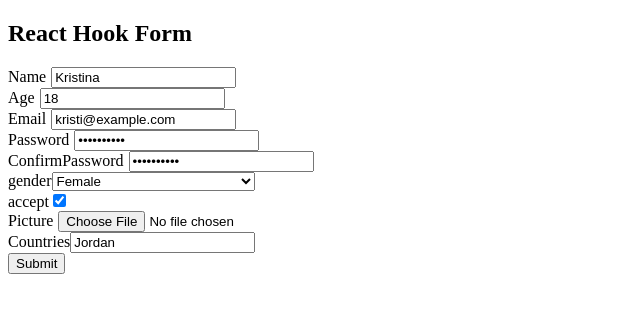
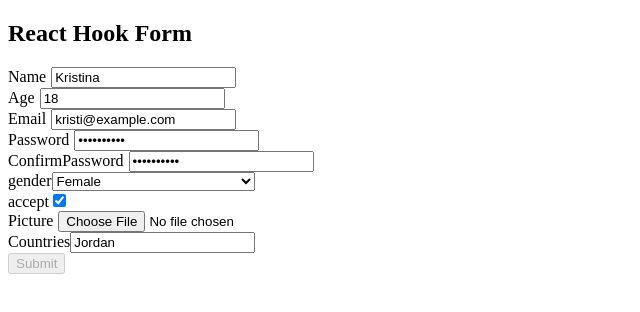
Before and after one commit to crystal-twinkle/react-forms, a React (Vite) app: page /react-hook-form in a window 1280 px wide. Shown: the top 312 px of the page, without its empty margins (0-640 px from the left). Built offline with nearby package versions, Linux system fonts and the light colour scheme; no server answers.

Commit message:
feat: add live validation

```diff
--- a/src/pages/ControlledPage.tsx
+++ b/src/pages/ControlledPage.tsx
@@ -12,11 +12,13 @@ export default function ControlledPage() {
   const {
     register,
     handleSubmit,
-    formState: { errors },
+    formState: { errors, isValid },
   } = useForm<IFormInput>({
+    defaultValues,
     resolver,
-    defaultValues,
+    mode: 'onChange',
   });
+
   const navigate = useNavigate();
 
   const { setHookFormData } = useActions();
@@ -24,7 +26,7 @@ export default function ControlledPage() {
   const submit: SubmitHandler<IFormInput> = async (data) => {
     data.picture = (await convertFileToBase64(data.picture[0] as unknown as File)) as string;
     setHookFormData(data);
-    navigate('/', { state: { from: '/react-hook-form' } });
+    navigate('/', { state: { from: '/react-hook-form', newData: data } });
   };
 
   return (
@@ -55,7 +57,9 @@ export default function ControlledPage() {
           <p className={'error-message'}>{errors.country?.message}</p>
         </div>
         <div>
-          <button type="submit">Submit</button>
+          <button disabled={!isValid} type="submit">
+            Submit
+          </button>
         </div>
       </form>
     </div>
```
